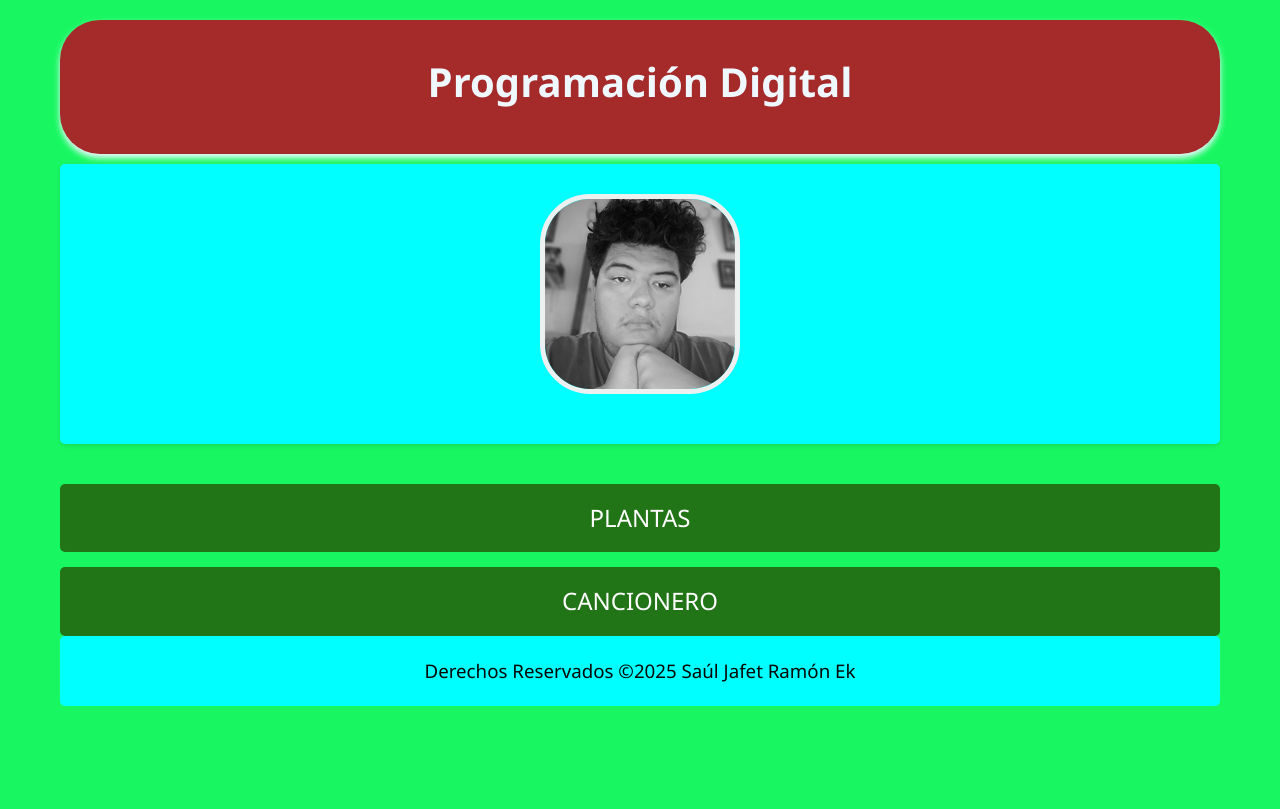
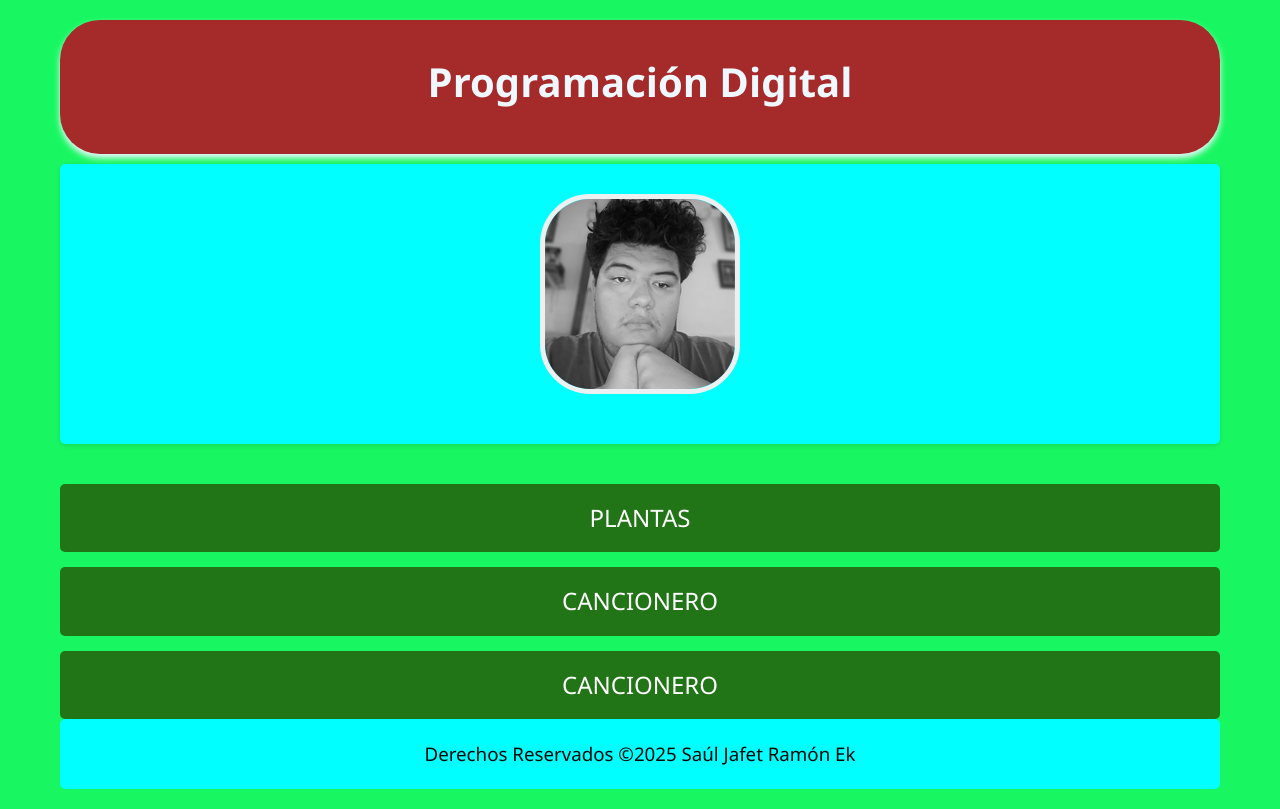
Before and after one commit to SaulRamon24/personal, a plain HTML site: page index.html in a window 1280 px wide. Drawn offline with Linux system fonts and the light colour scheme.

Commit message:
Update index.html

```diff
--- a/index.html
+++ b/index.html
@@ -115,6 +115,7 @@
                     <ul>
                         <h2><li><a href="plantas/plantas.html">PLANTAS</a></li></h2>
                         <h2><li><a href="cancionero/index.html">CANCIONERO</a></li></h2>
+                        <h2><li><a href="pagina/PAGINA.html">CANCIONERO</a></li></h2>
                     </ul>
                 </nav>
 
```
